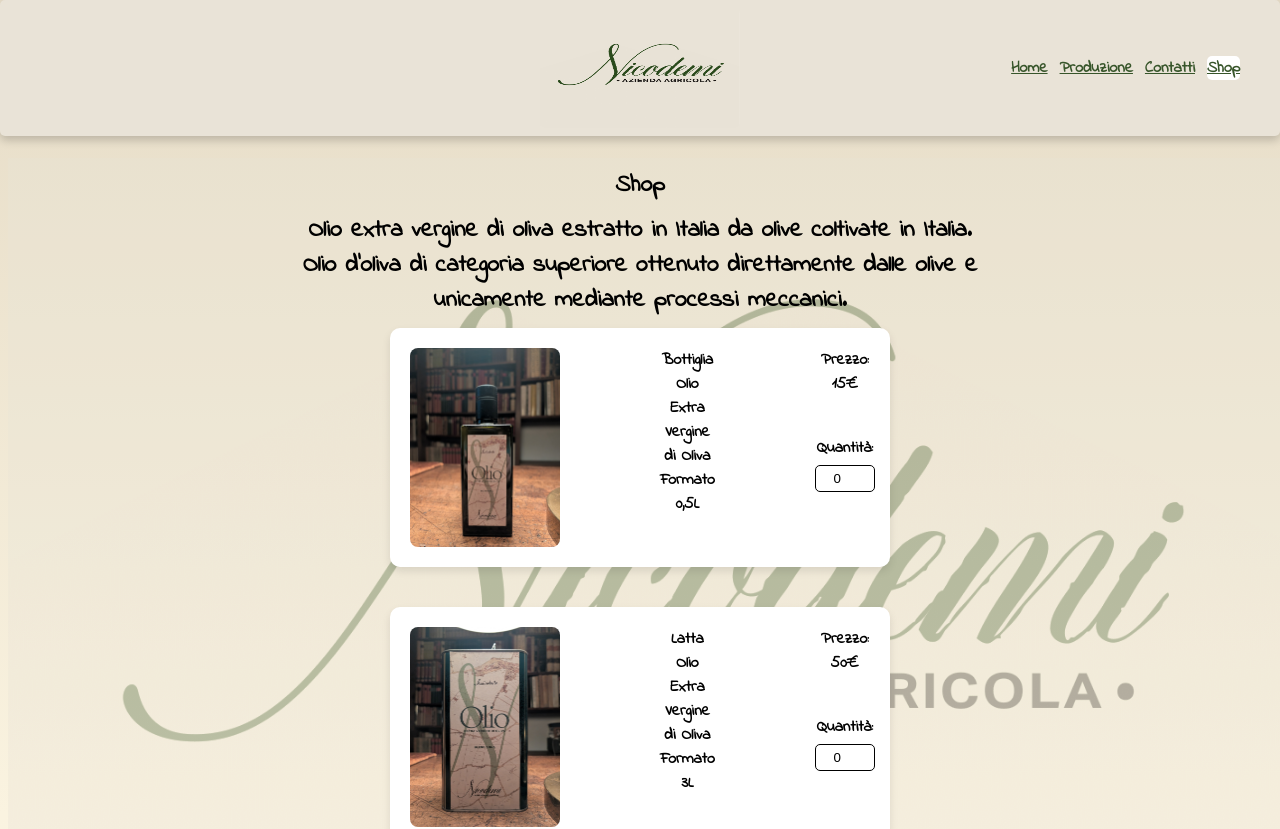
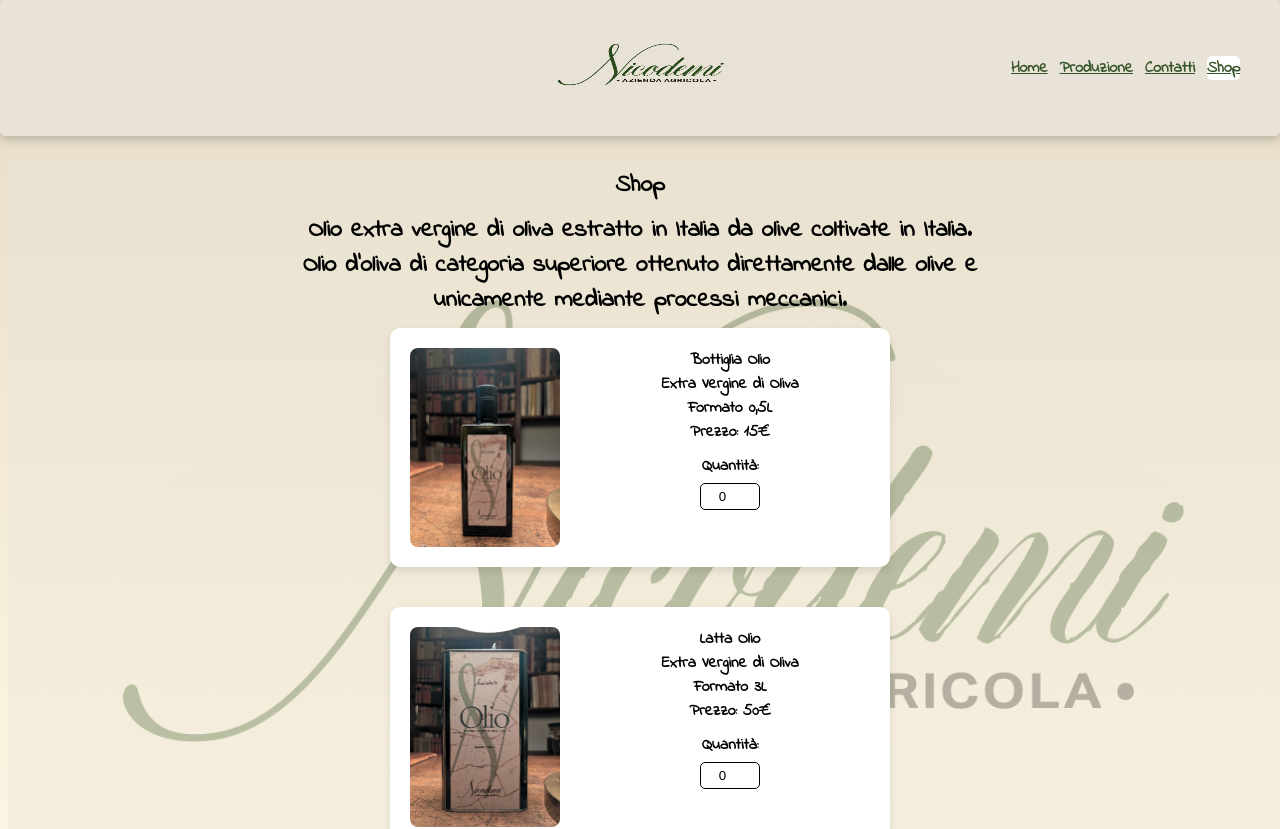
Before and after one commit to GiuseppeSonny/NicodemiProject, a React (Vite) app: page /shop in a window 1280 px wide. Shown: the top 829 px of the page. Built offline with nearby package versions, Linux system fonts and the light colour scheme.

Commit message:
completato shop.scss

```diff
--- a/src/pages/shop/Shop.jsx
+++ b/src/pages/shop/Shop.jsx
@@ -1,4 +1,3 @@
-
 import { useState } from "react";
 import styles from "./shop.module.scss";
 import EmailForm from "../../componets/emailform/EmailForm.jsx";
@@ -15,8 +14,8 @@ const Shop = () => {
           Olio extra vergine di oliva estratto in Italia da olive coltivate in
           Italia.
           <br />
-          Olio d&apos;oliva di categoria superiore ottenuto direttamente dalle olive
-          e <br />
+          Olio d&apos;oliva di categoria superiore ottenuto direttamente dalle
+          olive e <br />
           unicamente mediante processi meccanici. <br />
         </p>
       </div>
@@ -29,14 +28,13 @@ const Shop = () => {
             alt="Olio piccolo"
             className={styles.productImage}
           />
+          <div className={styles.productInfo}>
             <h3>
-            Bottiglia Olio Extra
-            <br />
-            Vergine di Oliva
+              Bottiglia Olio <br />
+              Extra Vergine di Oliva
               <br />
               Formato 0,5L
             </h3>
-          <div className={styles.info}>
             <p>Prezzo: 15€</p>
             <label>Quantità:</label>
             <input
@@ -58,14 +56,13 @@ const Shop = () => {
             alt="Olio grande"
             className={styles.productImage}
           />
+          <div className={styles.productInfo}>
             <h3>
-            Latta Olio Extra
-            <br />
-            Vergine di Oliva
+              Latta Olio <br />
+              Extra Vergine di Oliva
               <br />
               Formato 3L
             </h3>
-          <div className={styles.info}>
             <p>Prezzo: 50€</p>
             <label>Quantità:</label>
             <input
--- a/src/pages/shop/shop.module.scss
+++ b/src/pages/shop/shop.module.scss
@@ -10,7 +10,6 @@
 
 .productCard {
   display: flex;
-  align-items: flex-start;
   background: #fff;
   border-radius: 10px;
   box-shadow: 0 4px 8px rgba(0, 0, 0, 0.1);
@@ -42,18 +41,18 @@
 .quantityInput {
   width: 60px;
   padding: 5px;
-  margin-top: 5px;
+  margin: 5px 40px;
   border: 1px solid #000000;
   border-radius: 5px;
   text-align: center;
 }
 
-.info {
+.productInfo {
   display: flex;
   flex-direction: column;
 }
 
 label {
-  padding-top: 40px;
+  padding-top: 10px;
   font-weight: bold;
 }
```
Lines whose indentation alone changed are shown as unchanged.
